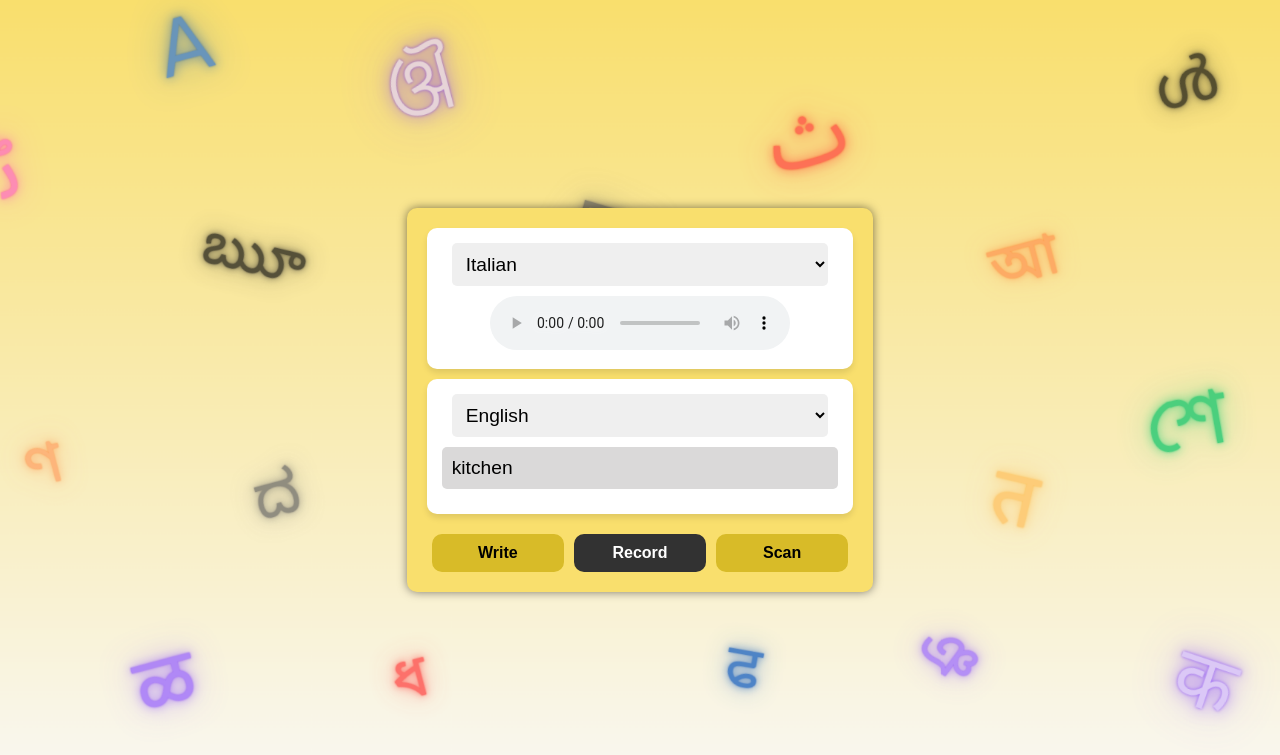
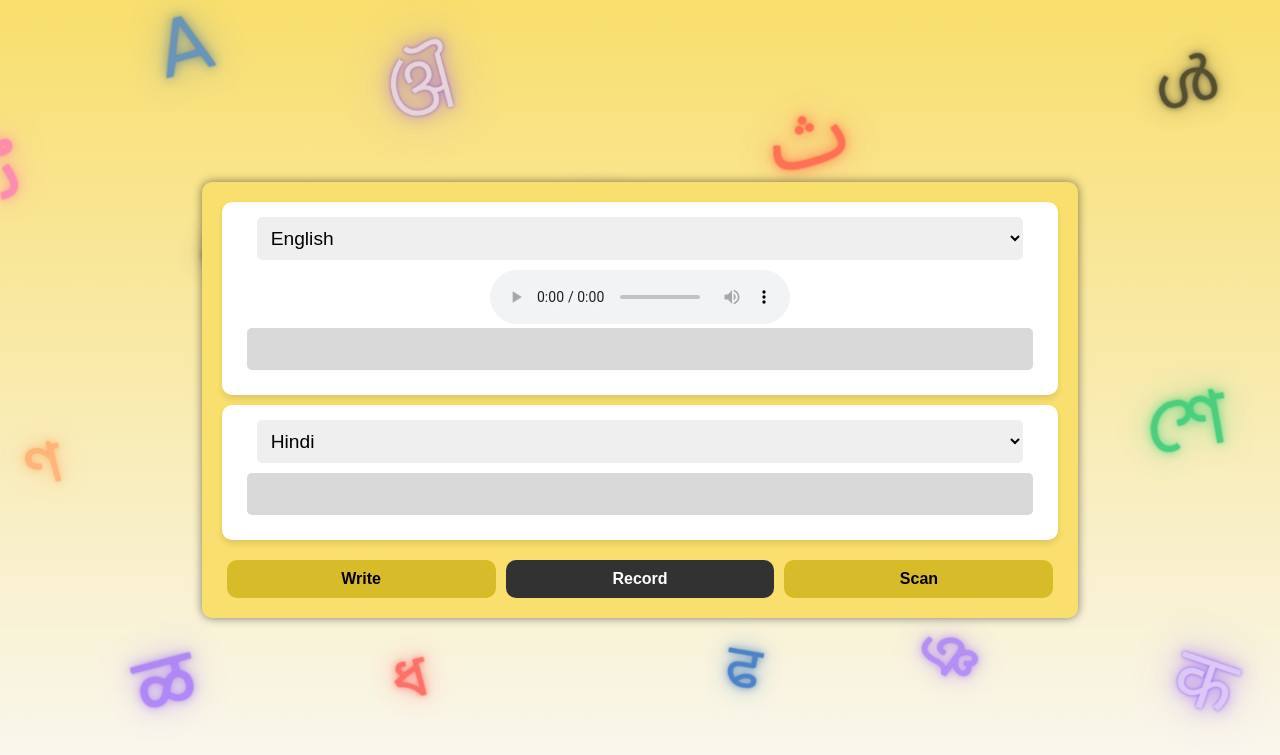
Before and after one commit to priyanshi-furiya/Indic-Translator, a Flask app: page /page3.html in a window 1280 px wide. Shown: the top 755 px of the page. Run offline with Flask 3, Linux system fonts and the light colour scheme.

Commit message:
Update page3.html

```diff
--- a/templates/page3.html
+++ b/templates/page3.html
@@ -64,7 +64,7 @@
         justify-content: center;
         font-size: 1em;
         font-weight: bold;
-        text-decoration: none; /* Remove underline */
+        text-decoration: none;
       }
       .write {
         background-color: #d8bb28;
@@ -91,7 +91,7 @@
         background-color: #444;
       }
       a {
-        text-decoration: none; /* Remove underline from all anchor elements */
+        text-decoration: none;
       }
       @media (max-width: 768px) {
         body,
@@ -111,16 +111,67 @@
     <div class="container">
       <div class="translator-container">
         <div class="translator-box">
-          <select>
-            <option>Italian</option>
+          <select id="sourceLanguage">
+            <option value="asm_Beng">Assamese</option>
+            <option value="ben_Beng">Bengali</option>
+            <option value="brx_Deva">Bodo</option>
+            <option value="doi_Deva">Dogri</option>
+            <option value="eng_Latn" selected>English</option>
+            <option value="gom_Deva">Konkani</option>
+            <option value="guj_Gujr">Gujarati</option>
+            <option value="hin_Deva">Hindi</option>
+            <option value="kan_Knda">Kannada</option>
+            <option value="kas_Arab">Kashmiri (Arabic)</option>
+            <option value="kas_Deva">Kashmiri (Devanagari)</option>
+            <option value="mai_Deva">Maithili</option>
+            <option value="mal_Mlym">Malayalam</option>
+            <option value="mar_Deva">Marathi</option>
+            <option value="mni_Beng">Manipuri (Bengali)</option>
+            <option value="mni_Mtei">Manipuri (Meitei)</option>
+            <option value="npi_Deva">Nepali</option>
+            <option value="ory_Orya">Odia</option>
+            <option value="pan_Guru">Punjabi</option>
+            <option value="san_Deva">Sanskrit</option>
+            <option value="sat_Olck">Santali</option>
+            <option value="snd_Arab">Sindhi (Arabic)</option>
+            <option value="snd_Deva">Sindhi (Devanagari)</option>
+            <option value="tam_Taml">Tamil</option>
+            <option value="tel_Telu">Telugu</option>
+            <option value="urd_Arab">Urdu</option>
           </select>
           <audio id="audioPlayback" controls></audio>
+          <input type="text" id="transcriptDisplay" readonly />
         </div>
         <div class="translator-box">
-          <select>
-            <option>English</option>
+          <select id="targetLanguage">
+            <option value="asm_Beng">Assamese</option>
+            <option value="ben_Beng">Bengali</option>
+            <option value="brx_Deva">Bodo</option>
+            <option value="doi_Deva">Dogri</option>
+            <option value="eng_Latn">English</option>
+            <option value="gom_Deva">Konkani</option>
+            <option value="guj_Gujr">Gujarati</option>
+            <option value="hin_Deva" selected>Hindi</option>
+            <option value="kan_Knda">Kannada</option>
+            <option value="kas_Arab">Kashmiri (Arabic)</option>
+            <option value="kas_Deva">Kashmiri (Devanagari)</option>
+            <option value="mai_Deva">Maithili</option>
+            <option value="mal_Mlym">Malayalam</option>
+            <option value="mar_Deva">Marathi</option>
+            <option value="mni_Beng">Manipuri (Bengali)</option>
+            <option value="mni_Mtei">Manipuri (Meitei)</option>
+            <option value="npi_Deva">Nepali</option>
+            <option value="ory_Orya">Odia</option>
+            <option value="pan_Guru">Punjabi</option>
+            <option value="san_Deva">Sanskrit</option>
+            <option value="sat_Olck">Santali</option>
+            <option value="snd_Arab">Sindhi (Arabic)</option>
+            <option value="snd_Deva">Sindhi (Devanagari)</option>
+            <option value="tam_Taml">Tamil</option>
+            <option value="tel_Telu">Telugu</option>
+            <option value="urd_Arab">Urdu</option>
           </select>
-          <input type="text" value="kitchen" readonly />
+          <input type="text" id="translationDisplay" readonly />
         </div>
         <div class="buttons">
           <a href="page2.html" class="button write">Write</a>
@@ -137,6 +188,10 @@
 
       const recordButton = document.getElementById("recordButton");
       const audioPlayback = document.getElementById("audioPlayback");
+      const transcriptDisplay = document.getElementById("transcriptDisplay");
+      const translationDisplay = document.getElementById("translationDisplay");
+      const sourceLanguage = document.getElementById("sourceLanguage");
+      const targetLanguage = document.getElementById("targetLanguage");
 
       recordButton.addEventListener("click", () => {
         if (isRecording) {
@@ -161,12 +216,12 @@
 
                 const recognition = new (window.SpeechRecognition ||
                   window.webkitSpeechRecognition)();
-                recognition.lang = "en-US";
+                recognition.lang = "en-US"; // Set this dynamically based on sourceLanguage
 
                 recognition.onresult = (event) => {
                   transcript = event.results[0][0].transcript;
-                  console.log("Recognized text:", transcript); // Existing log statement
-                  alert(transcript); // Single line to print the recognized text
+                  transcriptDisplay.value = transcript;
+                  translateText(transcript);
                 };
 
                 const audioContext = new AudioContext();
@@ -191,6 +246,40 @@
         }
         isRecording = !isRecording;
       });
+
+      function translateText(text) {
+        fetch('/translate', {
+          method: 'POST',
+          headers: {
+            'Content-Type': 'application/json',
+          },
+          body: JSON.stringify({
+            text: text,
+            source_lang: sourceLanguage.value,
+            target_lang: targetLanguage.value
+          }),
+        })
+        .then(response => response.json())
+        .then(data => {
+          translationDisplay.value = data.translation;
+        })
+        .catch((error) => {
+          console.error('Error:', error);
+          translationDisplay.value = "Translation error occurred";
+        });
+      }
+
+      sourceLanguage.addEventListener("change", () => {
+        if (transcript) {
+          translateText(transcript);
+        }
+      });
+
+      targetLanguage.addEventListener("change", () => {
+        if (transcript) {
+          translateText(transcript);
+        }
+      });
     </script>
   </body>
 </html>
```
